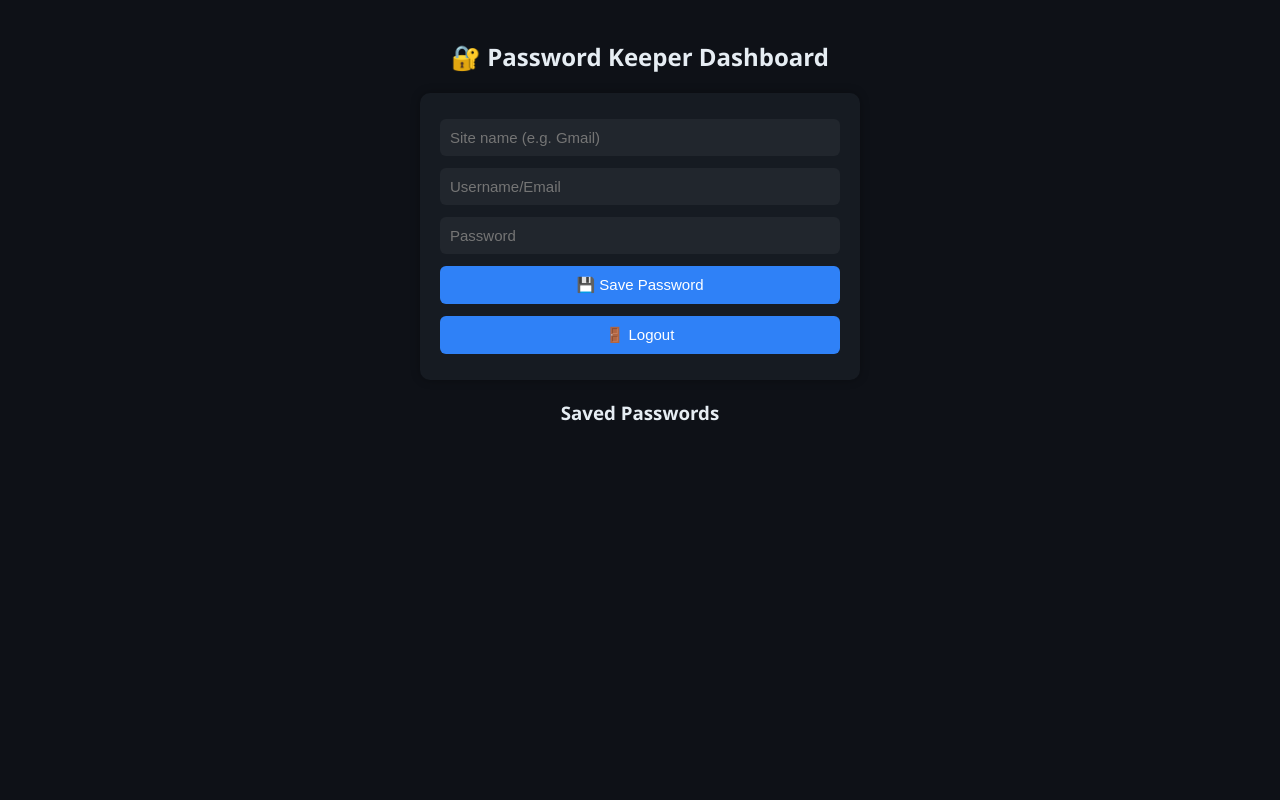
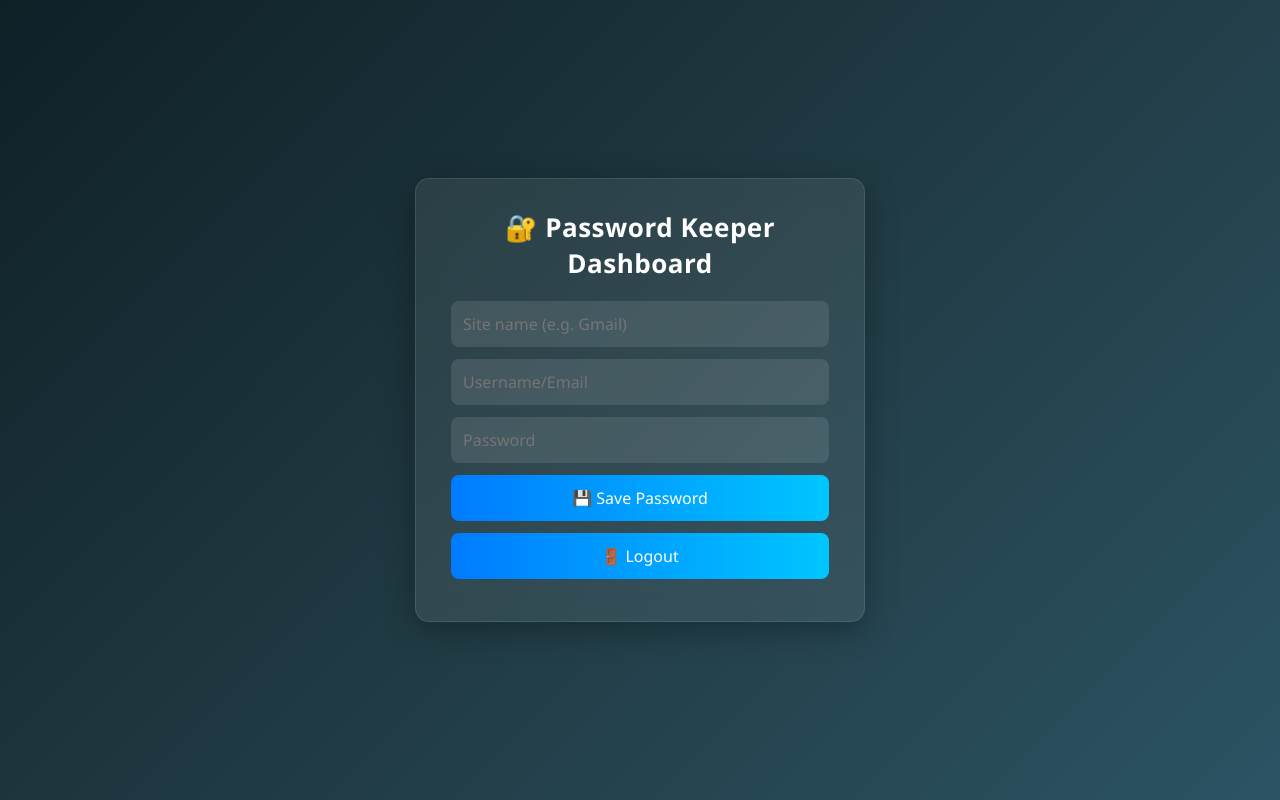
Before and after one commit to mintujaat/pass-keeper, a plain HTML site: page dashboard.html in a window 1280 px wide. Drawn offline with Linux system fonts and the light colour scheme; no server answers.

Commit message:
Update dashboard.html

```diff
--- a/dashboard.html
+++ b/dashboard.html
@@ -5,107 +5,136 @@
   <meta name="viewport" content="width=device-width, initial-scale=1.0"/>
   <title>Password Keeper Dashboard</title>
   <style>
-    :root {
-      --bg: #0e1117;
-      --card: #161b22;
-      --text: #e6edf3;
-      --accent: #2f81f7;
-      --danger: #f85149;
+    * { margin: 0; padding: 0; box-sizing: border-box; font-family: 'Segoe UI', sans-serif; }
+
+    body {
+      height: 100vh;
+      display: flex;
+      justify-content: center;
+      align-items: center;
+      background: linear-gradient(135deg, #0f2027, #203a43, #2c5364);
+      color: #fff;
     }
-    body {
-      font-family: "Segoe UI", sans-serif;
-      background-color: var(--bg);
-      color: var(--text);
-      margin: 0;
-      padding: 20px;
+
+    .dashboard-card {
+      background: rgba(255, 255, 255, 0.08);
+      backdrop-filter: blur(12px);
+      border: 1px solid rgba(255,255,255,0.1);
+      padding: 30px 35px;
+      border-radius: 14px;
+      width: 100%;
+      max-width: 450px;
+      box-shadow: 0 8px 32px rgba(0,0,0,0.3);
+      animation: fadeIn 0.8s ease;
     }
-    h2, h3 {
+
+    @keyframes fadeIn {
+      from { opacity: 0; transform: translateY(-20px); }
+      to { opacity: 1; transform: translateY(0); }
+    }
+
+    h2 {
       text-align: center;
+      margin-bottom: 20px;
+      font-size: 26px;
+      letter-spacing: 0.5px;
+      color: #fff;
     }
-    #form {
+
+    input {
+      width: 100%;
+      padding: 12px;
+      margin-bottom: 12px;
+      border: none;
+      border-radius: 8px;
+      background: rgba(255,255,255,0.1);
+      color: #fff;
+      font-size: 16px;
+      outline: none;
+      transition: 0.2s;
+    }
+
+    input:focus {
+      background: rgba(255,255,255,0.2);
+    }
+
+    button {
+      width: 100%;
+      padding: 12px;
+      margin-bottom: 12px;
+      background: linear-gradient(90deg, #007bff, #00c6ff);
+      border: none;
+      border-radius: 8px;
+      color: #fff;
+      font-size: 16px;
+      cursor: pointer;
+      transition: transform 0.2s ease, opacity 0.2s;
+    }
+
+    button:hover {
+      transform: scale(1.02);
+      opacity: 0.9;
+    }
+
+    .password-item {
+      background: rgba(255, 255, 255, 0.05);
+      backdrop-filter: blur(8px);
+      border-radius: 10px;
+      padding: 12px;
+      margin-bottom: 12px;
+    }
+
+    .actions {
       display: flex;
-      flex-direction: column;
-      max-width: 400px;
-      margin: 20px auto;
-      background: var(--card);
-      padding: 20px;
-      border-radius: 10px;
-      box-shadow: 0 0 10px rgba(0,0,0,0.3);
+      justify-content: space-between;
+      margin-top: 8px;
+      gap: 8px;
     }
-    input, button {
-      margin: 6px 0;
-      padding: 10px;
-      font-size: 15px;
+
+    .action-btn {
+      flex: 1;
+      padding: 8px 0;
       border-radius: 6px;
       border: none;
+      background: rgba(255,255,255,0.1);
+      color: #fff;
+      font-size: 14px;
+      cursor: pointer;
+      transition: 0.2s;
     }
-    input {
-      background: #21262d;
-      color: var(--text);
+
+    .action-btn:hover {
+      background: linear-gradient(90deg, #007bff, #00c6ff);
     }
-    button {
-      background: var(--accent);
-      color: white;
-      cursor: pointer;
-      transition: 0.3s;
+
+    .delete-btn {
+      background: rgba(248,81,73,0.9);
     }
-    button:hover {
-      opacity: 0.85;
+
+    .delete-btn:hover {
+      background: #c93b34;
     }
-    .password-item {
-      background: var(--card);
-      border: 1px solid #30363d;
-      padding: 15px;
-      margin: 12px auto;
-      max-width: 400px;
-      border-radius: 10px;
-      position: relative;
-    }
-    .actions {
-      display: flex;
-      gap: 10px;
-      margin-top: 8px;
-    }
-    .action-btn {
-      background: #30363d;
-      color: var(--text);
-      border: none;
-      padding: 5px 8px;
-      border-radius: 5px;
-      cursor: pointer;
-      font-size: 13px;
-    }
-    .action-btn:hover {
-      background: var(--accent);
-    }
-    .delete-btn {
-      position: absolute;
-      top: 10px;
-      right: 10px;
-      background: var(--danger);
-      color: white;
-      border: none;
-      padding: 5px 8px;
-      border-radius: 5px;
-      cursor: pointer;
+
+    @media (max-width: 480px) {
+      .dashboard-card {
+        padding: 25px 20px;
+      }
     }
   </style>
 </head>
 <body>
-  <h2>🔐 Password Keeper Dashboard</h2>
 
-  <div id="form">
+  <div class="dashboard-card">
+    <h2>🔐 Password Keeper Dashboard</h2>
     <input type="text" id="site" placeholder="Site name (e.g. Gmail)" required />
     <input type="text" id="username" placeholder="Username/Email" required />
     <input type="password" id="password" placeholder="Password" required />
     <button id="saveBtn">💾 Save Password</button>
     <button onclick="logout()">🚪 Logout</button>
+
+    <div id="passwordsList"></div>
   </div>
 
-  <h3>Saved Passwords</h3>
-  <div id="passwordsList"></div>
-
-  <!-- Firebase -->
   <script type="module">
     import { initializeApp } from "https://www.gstatic.com/firebasejs/12.0.0/firebase-app.js";
     import { getFirestore, collection, addDoc, onSnapshot, query, where, deleteDoc, doc } from "https://www.gstatic.com/firebasejs/12.0.0/firebase-firestore.js";
@@ -176,8 +205,8 @@
             <div class="actions">
               <button class="action-btn" onclick="togglePassword('${id}', '${data.password}')">👁 View</button>
               <button class="action-btn" onclick="copyPassword('${data.password}')">📋 Copy</button>
+              <button class="action-btn delete-btn" onclick="deletePassword('${id}')">🗑 Delete</button>
             </div>
-            <button class="delete-btn" onclick="deletePassword('${id}')">Delete</button>
           `;
           passwordsList.appendChild(div);
         });
@@ -186,11 +215,7 @@
 
     window.togglePassword = (id, actualPass) => {
       const el = document.getElementById(`pass-${id}`);
-      if (el.textContent === "•••••••") {
-        el.textContent = actualPass;
-      } else {
-        el.textContent = "•••••••";
-      }
+      el.textContent = (el.textContent === "•••••••") ? actualPass : "•••••••";
     };
 
     window.copyPassword = async (password) => {
```
